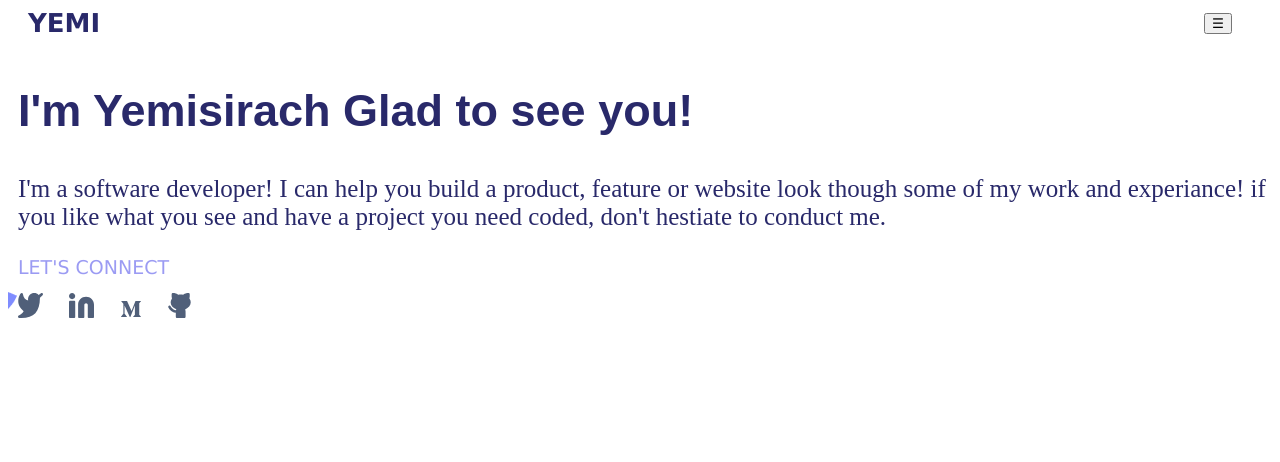
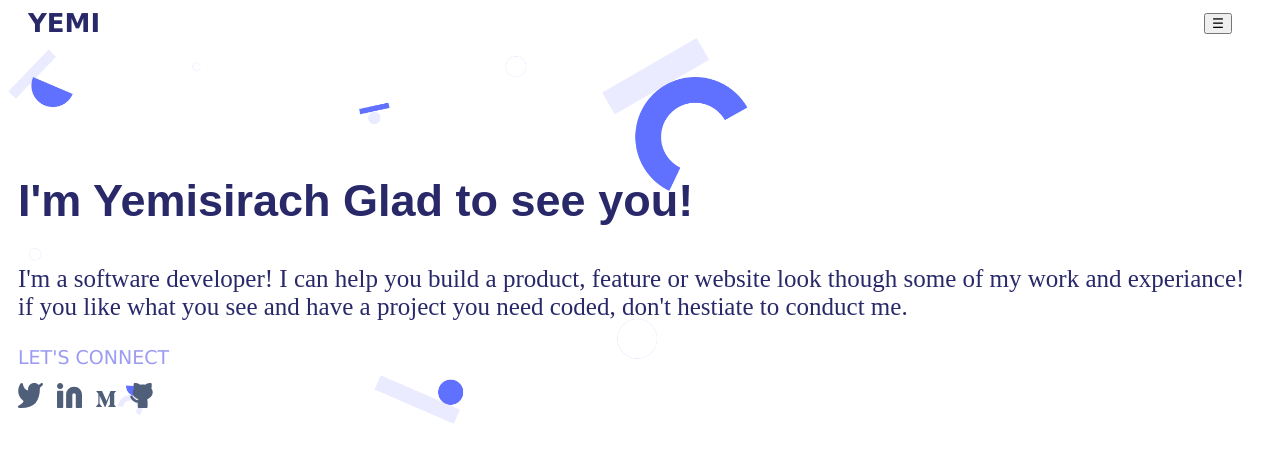
Before and after one commit to Yemisirach/My-Portfolio, a website: page index.html in a window 1280 px wide. Drawn offline with Linux system fonts and the light colour scheme.

Commit message:
update html and css file based on review

```diff
--- a/styles.css
+++ b/styles.css
@@ -49,14 +49,14 @@
 }
 
 .about_me {
-  background-image: url(./image/contact\ form\ background\ shapes@2x.png);
+  background-image: url(./image/Header\ bg.png);
   background-repeat: no-repeat;
-  background-position: bottom;
-  width: 100%;
+  background-size: contain;
   font-weight: 300;
   padding: 10px;
   color: rgb(41, 41, 106);
   font-size: 25px;
+  padding-top: 100px;
 }
 
 .my-name {
@@ -72,7 +72,7 @@
   /* justify-content: flex-start; */
   align-items: center;
   justify-content: space-between;
-  width: 200px;
+  width: 150px;
 }
 ul {
   padding: 0;
@@ -91,4 +91,5 @@ ul {
     "Lucida Sans Unicode", Geneva, Verdana, sans-serif;
   font-weight: 100;
 }
+
 /* } */
```
